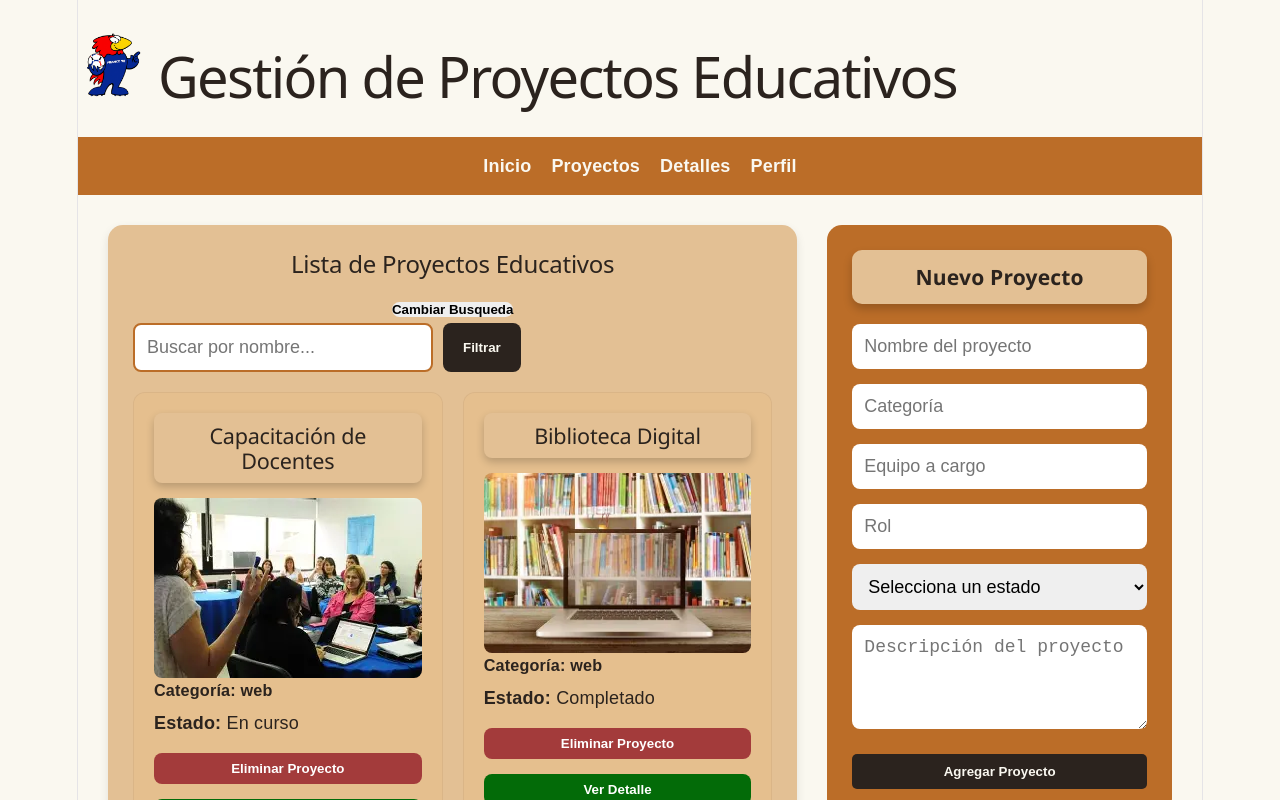
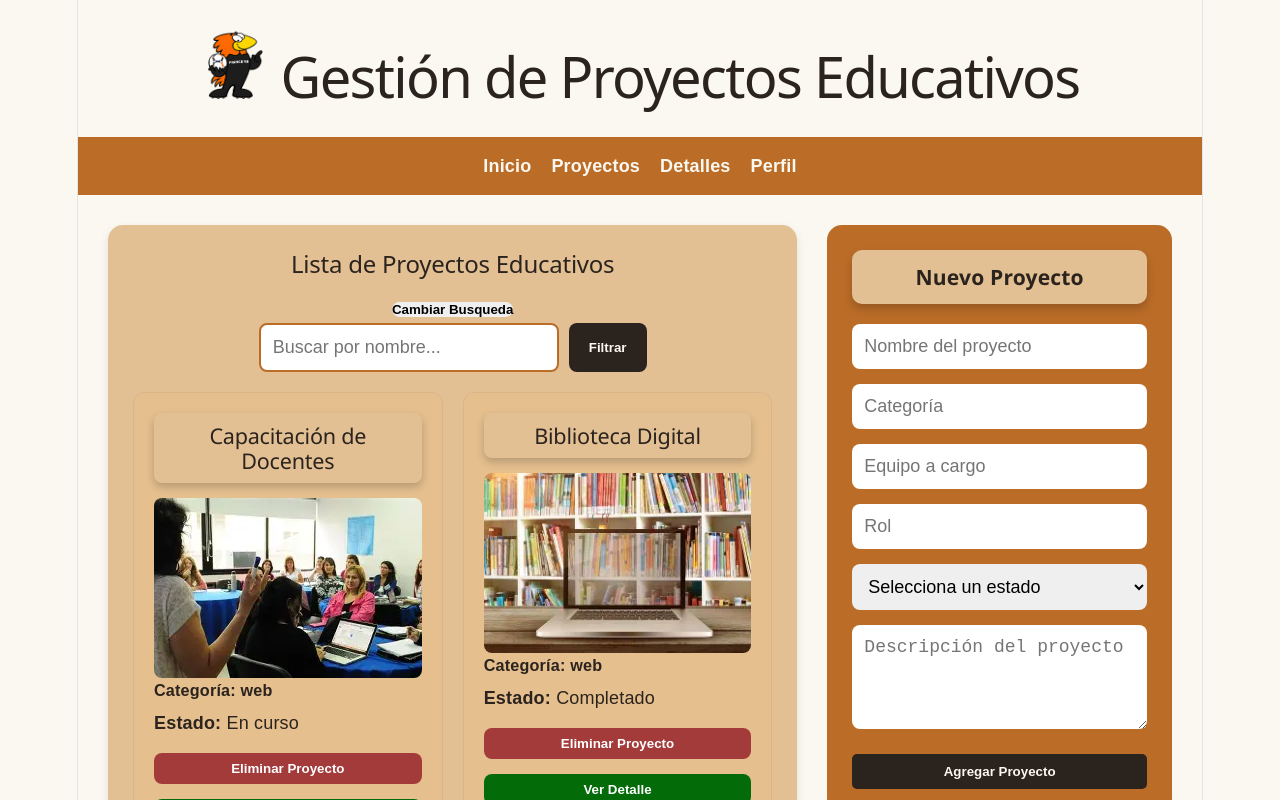
Before and after one commit to FedericoAgustin/pv_tp3_grupo20, a React (Vite) app: page / in a window 1280 px wide. Shown: the top 800 px of the page. Built offline with nearby package versions, Linux system fonts and the light colour scheme.

Commit message:
cambio de css a la carpeta static

```diff
--- a/src/App.jsx
+++ b/src/App.jsx
@@ -1,7 +1,7 @@
 import Nav from './components/Nav'
 import Footer from './components/Footer'
 import ListaProyectos from './components/ListaProyecto'
-import "./css/styles.css"
+import "./static/css/styles.css"
 import Header from './components/Header'
 import { useState } from 'react';
 const App = () => {
--- a/src/components/CambiarBusqueda.jsx
+++ b/src/components/CambiarBusqueda.jsx
@@ -4,14 +4,14 @@ export const CambiarBusqueda = ({ cambiarBusqueda, handleBuscar, handleBuscar2,
     return (
         <>
             {
-                cambiarBusqueda == false ? (
-                    <div style={{ marginBottom: "20px", display: "flex", gap: "10px" }}>
+                !cambiarBusqueda ? (
+                    <div className='caja-boton' style={{ marginBottom: "20px", display: "flex", gap: "10px" }}>
                         <input type="text" className="titulo" value={titulo} onChange={(e) => setTitulo(e.target.value)} placeholder="Buscar por nombre..." />
                         <button className="link" onClick={() => handleBuscar(titulo)}>Filtrar</button>
                     </div>
                 )
                     : (
-                        <div style={{ marginBottom: "20px", display: "flex", gap: "10px" }}>
+                        <div className='caja-boton'  style={{ marginBottom: "20px", display: "flex", gap: "10px" }}>
                             <input type="text" className="titulo" value={titulo} onChange={(e) => { handleBuscar2(e) }} placeholder="Buscar por nombre..." />
                         </div>
                     )
--- a/src/components/DetalleProyecto.jsx
+++ b/src/components/DetalleProyecto.jsx
@@ -3,7 +3,7 @@ const DetalleProyecto = ({ proyecto, cambio, setMostrarFooter }) => {
 
   return (
     <div className="card" style={{ marginTop: "20px" }}>
-      <button onClick={() => { cambio(null), setMostrarFooter(true) }}>regresar</button>
+      <button  onClick={() => { cambio(null), setMostrarFooter(true) }} >regresar</button>
       <h2>{titulo}</h2>
       <img src={proyecto.imagen} alt={titulo} style={{ width: "30%", height: "auto", borderRadius: "5px" }} />
       <p><strong>Categoría:</strong> {categoria}</p>
--- a/src/components/Header.jsx
+++ b/src/components/Header.jsx
@@ -5,7 +5,7 @@ const Header = (props) => {
     let { titulo } = props.element;
     return (
 
-        <header style={{display:"flex", alignItems:"center", gap:"10px"}}>
+        <header style={{display:"flex", alignItems:"center",justifyContent: "center", gap:"10px"}}>
 
             <Logo />
             <h1>{titulo}</h1>
--- a/src/css/styles.css
+++ b/src/static/css/styles.css
@@ -159,6 +159,12 @@ button {
     background-color: #7a2c2c;
 }
 
+.caja-boton{
+display: flex;
+  justify-content: center;
+  gap: 10px;
+}
+
 /*------ NAVBAR (Opcional) --------- */
 nav {
     background-color: var(--color-primario);
```
Also changed, not shown: src/static/imagenes/logo.png.
